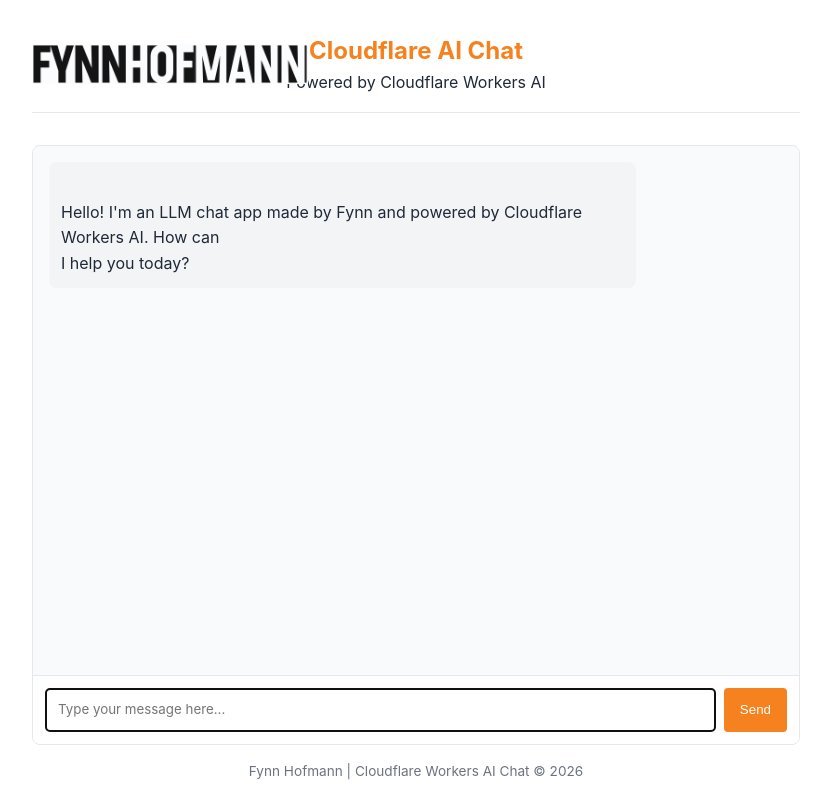
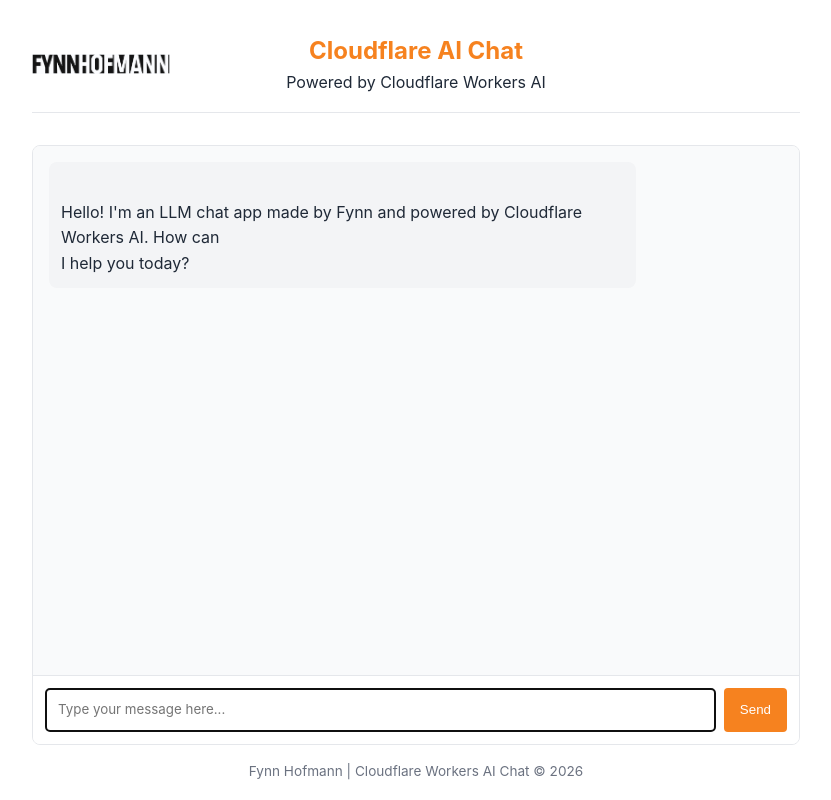
Before and after one commit to fyxxc/llm-chat-app, a website: page public/index.html in a window 1280 px wide. Shown: the whole page, without its empty margins (224-1055 px from the left). Drawn offline with Linux system fonts and the light colour scheme.

Commit message:
Update index.html

```diff
--- a/public/index.html
+++ b/public/index.html
@@ -53,7 +53,7 @@
 			}
 
 			.header-logo {
-				height: 40px; /* 👈 Logo-Grösse hier ändern wenn nötig */
+				height: 20px; /* 👈 Logo-Grösse hier ändern wenn nötig */
 				width: auto;
 				object-fit: contain;
 			}
```
